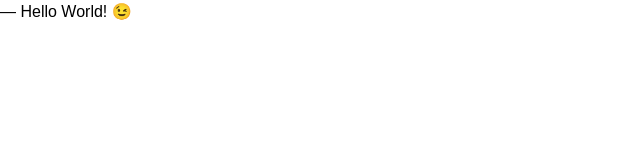
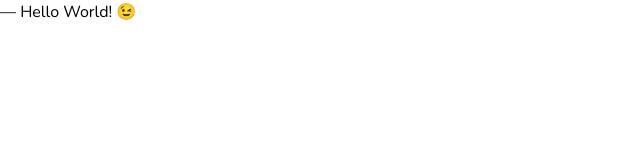
Before and after one commit to yeldynov/homepage, a plain HTML site: page index.html in a window 1280 px wide. Shown: the full height of the page, 0-640 px from the left. Drawn offline with nearby package versions, Linux system fonts and the light colour scheme.

Commit message:
Changed font to Nunito

```diff
--- a/index.html
+++ b/index.html
@@ -5,6 +5,12 @@
     <meta name="viewport" content="width=device-width, initial-scale=1" />
     <title>Résumé</title>
     <link rel="stylesheet" href="styles.css" />
+    <link rel="preconnect" href="https://fonts.googleapis.com" />
+    <link rel="preconnect" href="https://fonts.gstatic.com" crossorigin />
+    <link
+      href="https://fonts.googleapis.com/css2?family=Nunito&display=swap"
+      rel="stylesheet"
+    />
   </head>
   <body>
     ― Hello World! &#x1F609;
--- a/styles.css
+++ b/styles.css
@@ -7,7 +7,7 @@
 }
 
 body {
-  font-family: Arial, Helvetica, sans-serif;
+  font-family: Nunito, Arial, Helvetica, sans-serif;
   line-height: 1.5;
 
   --primary-text-color: #181820;
```
